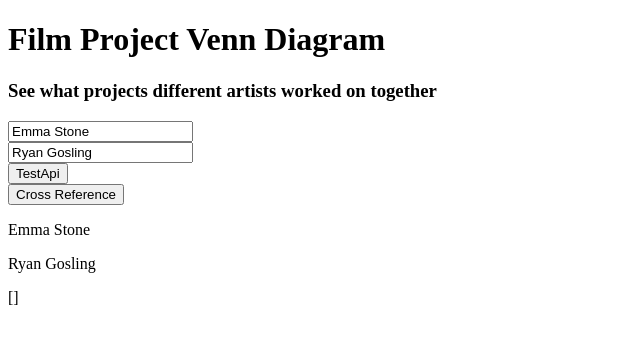
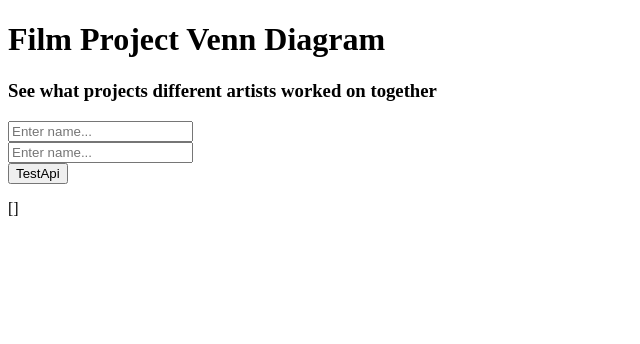
Before and after one commit to tazimny/Film-Project-Venn-Diagram, a Nuxt app in the folder FilmProjectVennDiagram/: page / in a window 1280 px wide. Shown: the top 344 px of the page, without its empty margins (0-640 px from the left). Built offline with nearby package versions, Linux system fonts and the light colour scheme.

Commit message:
need to do some CSS
ugh

```diff
--- a/FilmProjectVennDiagram/pages/index.vue
+++ b/FilmProjectVennDiagram/pages/index.vue
@@ -1,4 +1,5 @@
 <template>
+    <div>
         <div>
             <SearchBar
                 v-model="inputValue.searchBar1"
@@ -10,12 +11,12 @@
                 label="Enter name..."
                 type="text"
             />
+        </div>
+
         <div>
             <button @click="submitNames(inputValue.searchBar1, inputValue.searchBar2)">TestApi</button>
         </div>
-        <div>
-            <button @click="crossReference(movieCreditResults)">Cross Reference</button>
-        </div>
+
         <div>
         </div>
         <p>
@@ -61,8 +62,8 @@
             personData: [],
             movieCreditResults: [],
             inputValue: {
-                searchBar1: 'Emma Stone',
-                searchBar2: 'Ryan Gosling'
+                searchBar1: '',
+                searchBar2: ''
             },
             movies: [],
             imageUrl: 'https://image.tmdb.org/t/p/w500',
@@ -95,6 +96,7 @@
             await this.getPersonData(sb1)
             await this.getPersonData(sb2)
             await this.retrieveMovies()
+            this.crossReference(this.movieCreditResults)
 
         },
         async retrieveMovies() {
```
Lines whose indentation alone changed are shown as unchanged.
